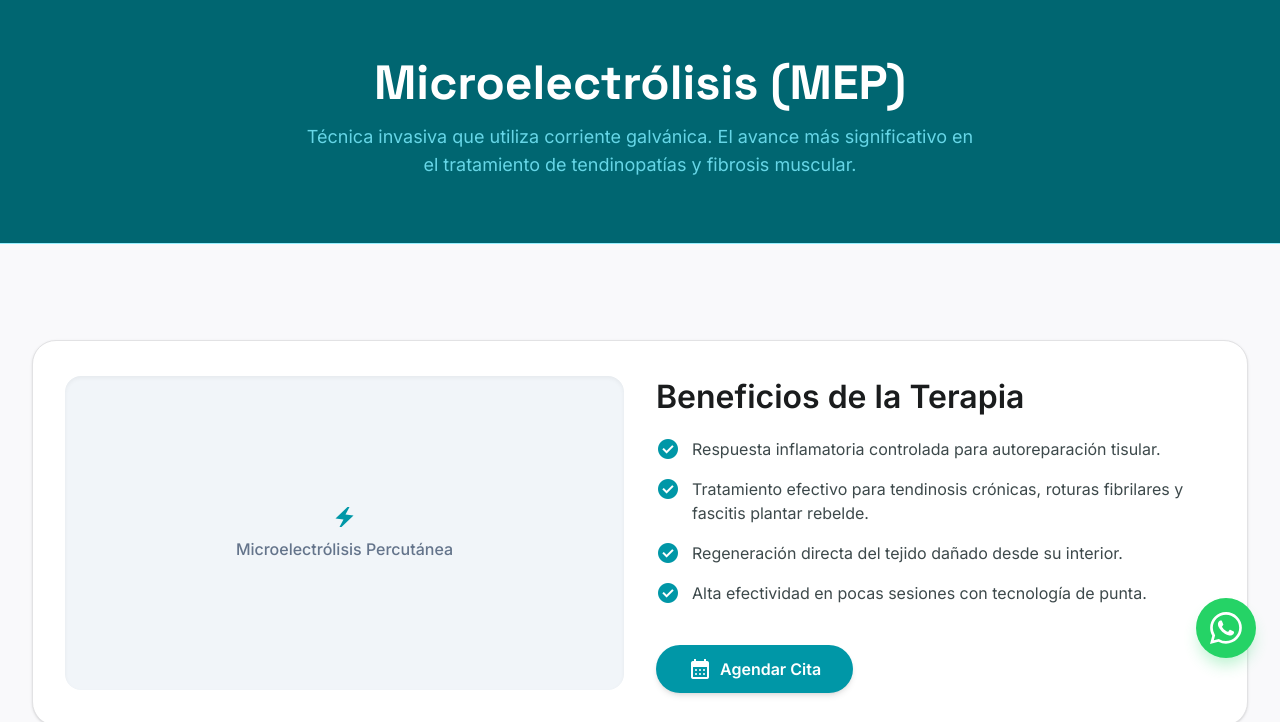
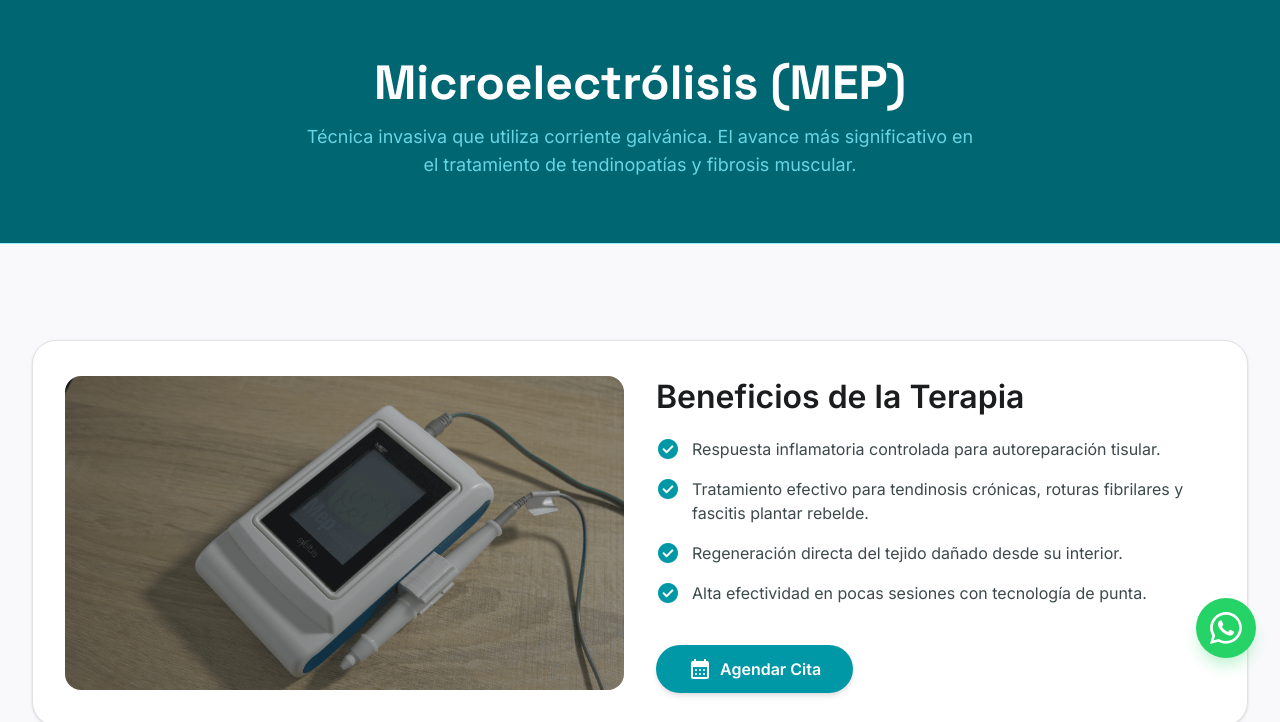
Before and after one commit to ABblack88/web-centro-eslava, a website: page microelectrolisis.html in a window 1280 px wide. Shown: the part 118-840 px from the top of the page. Drawn offline with nearby package versions, Linux system fonts and the light colour scheme.

Commit message:
Agregar imagen de MEP a la página de microelectrólisis

```diff
--- a/microelectrolisis.html
+++ b/microelectrolisis.html
@@ -186,11 +186,8 @@
             <div class="grid grid-cols-1 gap-16">
 
                 <article class="flex flex-col md:flex-row gap-8 items-center bg-surface-white p-8 rounded-3xl shadow-sm border border-surface-variant">
-                    <div class="w-full md:w-1/2 rounded-2xl overflow-hidden aspect-video relative shadow-inner flex items-center justify-center bg-slate-100">
-                        <div class="text-center p-6">
-                            <span class="material-symbols-outlined text-6xl text-brand-teal mb-2">electric_bolt</span>
-                            <p class="text-slate-500 font-medium text-[16px]">Microelectrólisis Percutánea</p>
-                        </div>
+                    <div class="w-full md:w-1/2 rounded-2xl overflow-hidden aspect-video relative shadow-inner">
+                        <img src="img/EQUIPO MICROELECTROSIS.png" alt="Microelectrólisis Percutánea MEP" class="w-full h-full object-cover">
                     </div>
                     <div class="w-full md:w-1/2 flex flex-col justify-center">
                         <h2 class="font-display-lg text-title-lg md:text-[32px] font-bold text-on-surface mb-4">Beneficios de la Terapia</h2>
```
